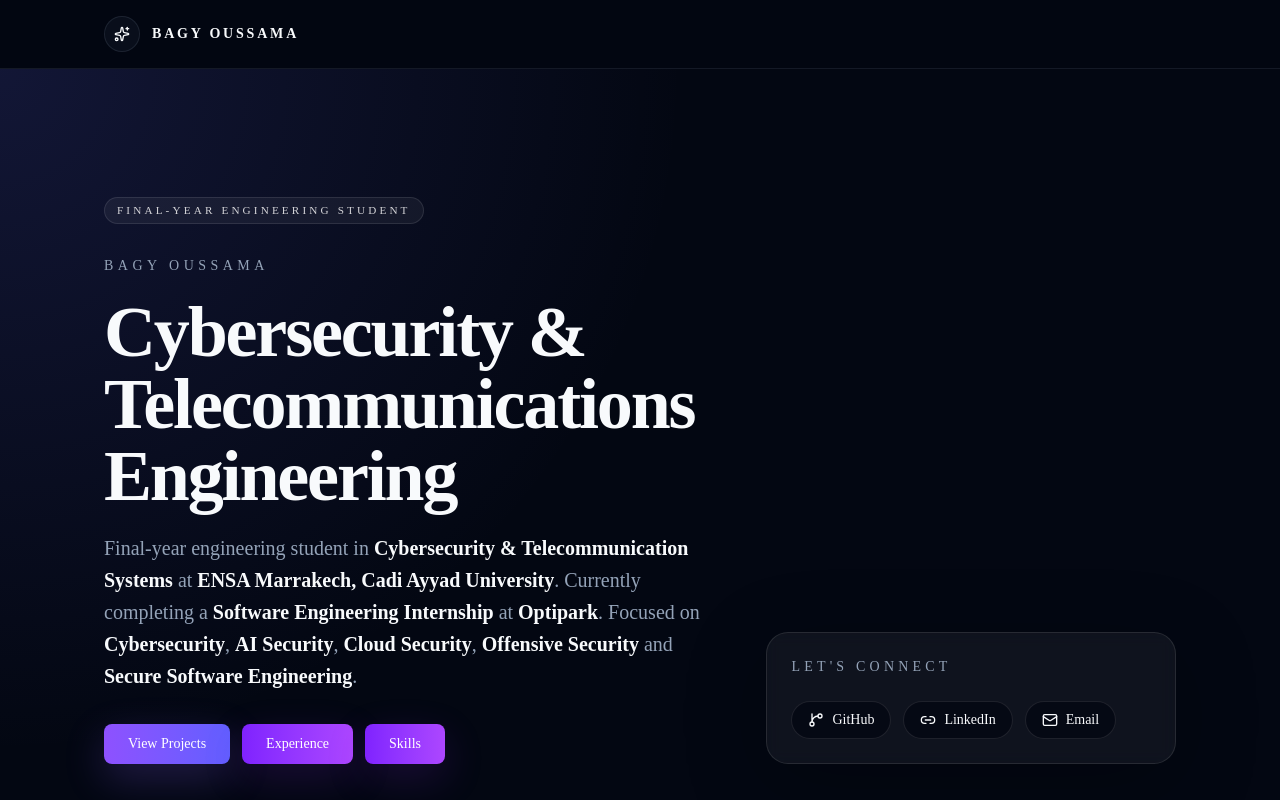
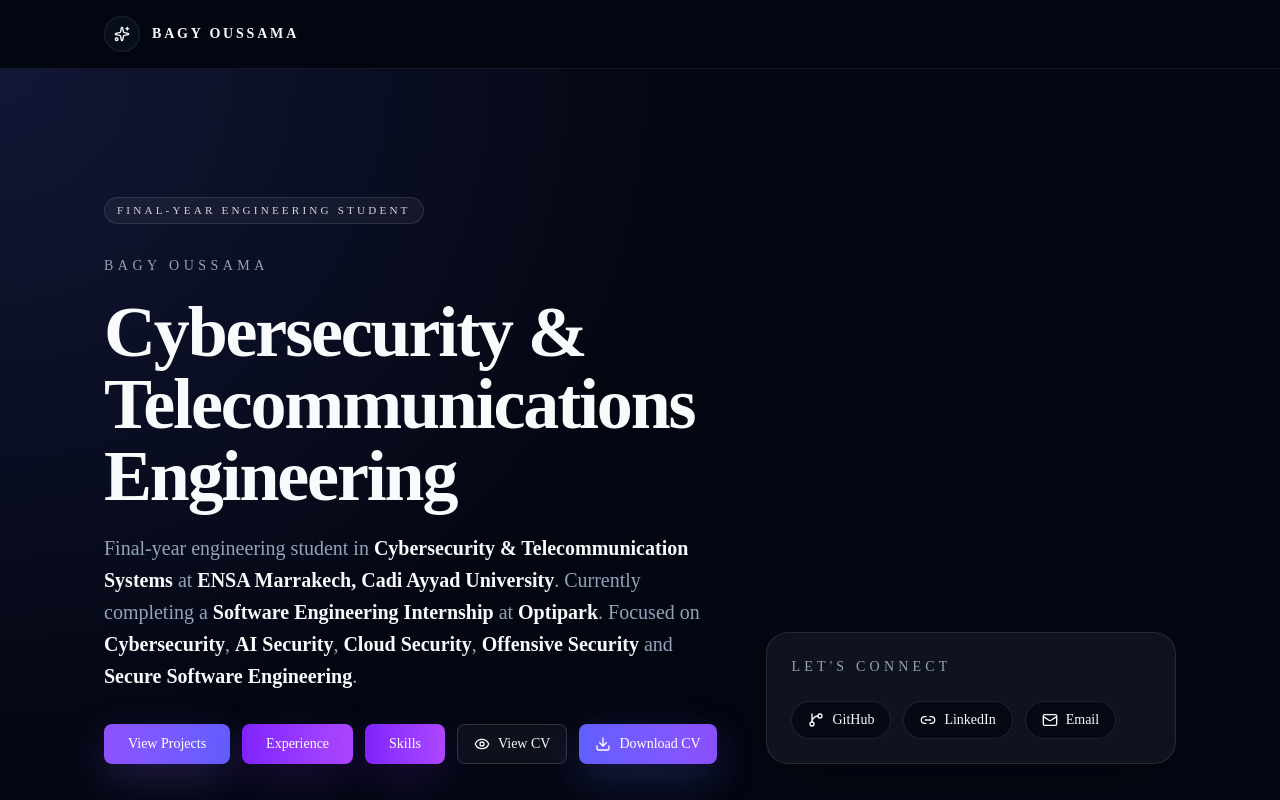
Before and after one commit to bgoussama/bagy-portfolio, a Next.js app: page / in a window 1280 px wide. Shown: the top 800 px of the page. Built offline with nearby package versions, Linux system fonts and the light colour scheme.

Commit message:
feat: add CV view and download buttons

```diff
--- a/app/page.tsx
+++ b/app/page.tsx
@@ -1,4 +1,4 @@
-import { GitBranch, Link2, Mail } from "lucide-react";
+import { Download, Eye, GitBranch, Link2, Mail } from "lucide-react";
 
 import { Container } from "@/components/layout/Container";
 import { ProjectsSection } from "@/components/projects/ProjectsSection";
@@ -85,6 +85,31 @@ export default function Home() {
                   >
                     Skills
                   </a>
+                  <a
+                    href="/Oussama_Bagy_CV.pdf"
+                    target="_blank"
+                    rel="noopener noreferrer"
+                    aria-label="View Oussama Bagy's CV in a new tab"
+                    className={
+                      buttonVariants({ size: "lg", variant: "outline" }) +
+                      " w-full border-white/15 bg-background/60 shadow-[0_12px_32px_rgba(0,0,0,0.16)] backdrop-blur transition duration-300 hover:-translate-y-0.5 hover:border-violet-400/50 hover:bg-violet-500/10 sm:w-auto"
+                    }
+                  >
+                    <Eye aria-hidden="true" />
+                    View CV
+                  </a>
+                  <a
+                    href="/Oussama_Bagy_CV.pdf"
+                    download
+                    aria-label="Download Oussama Bagy's CV as a PDF"
+                    className={
+                      buttonVariants({ size: "lg", variant: "default" }) +
+                      " w-full bg-gradient-to-r from-indigo-500 to-violet-500 text-white shadow-[0_14px_40px_rgba(99,102,241,0.24)] transition duration-300 hover:-translate-y-0.5 hover:from-indigo-400 hover:to-violet-400 hover:shadow-[0_18px_55px_rgba(99,102,241,0.32)] sm:w-auto"
+                    }
+                  >
+                    <Download aria-hidden="true" />
+                    Download CV
+                  </a>
                 </div>
               </div>
 
```
Also changed, not shown: 2 other files (tests, documents, lock files or other folders).
